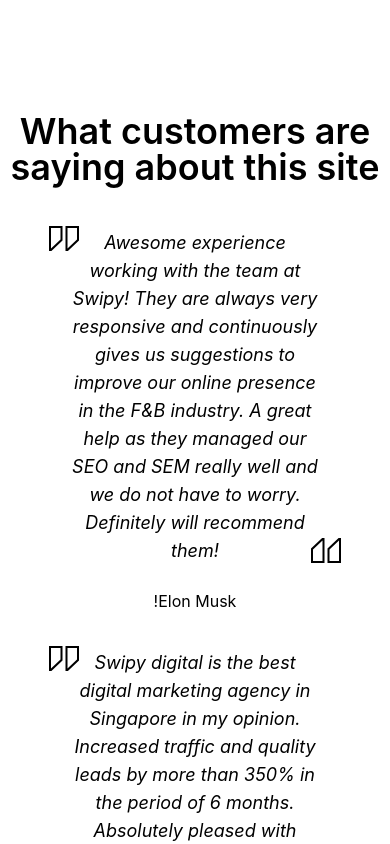
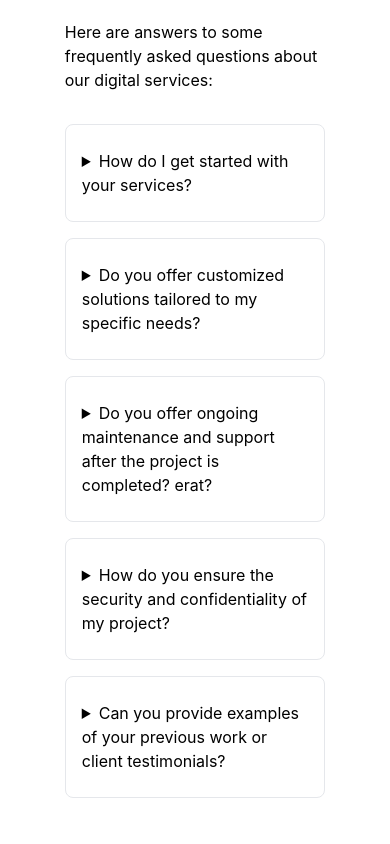
Before and after one commit to Anas-Mahmud/swipy-client, a React (Create React App) app: page / in a window 390 px wide. Shown: the part 8400-9244 px from the top of the page. Built offline with nearby package versions, Linux system fonts and the light colour scheme; no server answers.

Commit message:
FAQ section added

```diff
--- /dev/null
+++ b/src/Pages/Home/FAQ.js
@@ -0,0 +1,78 @@
+import React from "react";
+
+const FAQ = () => {
+  return (
+    <section className="text-start w-9/12 mx-auto">
+      <div className="container flex flex-col justify-center px-4 py-8 mx-auto md:p-8">
+        <h2 className="text-2xl font-semibold sm:text-4xl">
+          Frequently Asked Questions
+        </h2>
+        <p className="mt-4 mb-8 dark:text-gray-400">
+          Here are answers to some frequently asked questions about our digital
+          services:
+        </p>
+        <div className="space-y-4">
+          <details className="w-full border rounded-lg">
+            <summary className="px-4 py-6 focus:outline-none focus-visible:ring-violet-400">
+              How do I get started with your services?
+            </summary>
+            <p className="px-4 py-6 pt-0 ml-4 -mt-4 dark:text-gray-400">
+              Simply reach out to us through our contact form or give us a call.
+              We will schedule an initial consultation to discuss your project
+              requirements, goals, and timelines. From there, we'll provide you
+              with a customized proposal and a road map for getting started.
+            </p>
+          </details>
+          <details className="w-full border rounded-lg">
+            <summary className="px-4 py-6 focus:outline-none focus-visible:ring-violet-400">
+              Do you offer customized solutions tailored to my specific needs?
+            </summary>
+            <p className="px-4 py-6 pt-0 ml-4 -mt-4 dark:text-gray-400">
+              Absolutely! We understand that every business is unique. We take a
+              customized approach to each project, carefully assessing your
+              requirements and tailoring our solutions to meet your specific
+              needs and objectives.
+            </p>
+          </details>
+          <details className="w-full border rounded-lg">
+            <summary className="px-4 py-6 focus:outline-none focus-visible:ring-violet-400">
+              Do you offer ongoing maintenance and support after the project is
+              completed? erat?
+            </summary>
+            <p className="px-4 py-6 pt-0 ml-4 -mt-4 dark:text-gray-400">
+              Yes, we offer ongoing maintenance and support services to ensure
+              the smooth functioning of your digital assets. We provide support
+              packages that include regular updates, bug fixes, security
+              enhancements, and technical assistance as needed.
+            </p>
+          </details>
+          <details className="w-full border rounded-lg">
+            <summary className="px-4 py-6 focus:outline-none focus-visible:ring-violet-400">
+              How do you ensure the security and confidentiality of my project?
+            </summary>
+            <p className="px-4 py-6 pt-0 ml-4 -mt-4 dark:text-gray-400">
+              We prioritize the security and confidentiality of your project. We
+              have strict protocols in place to protect your data and ensure
+              confidentiality. We are happy to sign any necessary non-disclosure
+              agreements (NDAs) to provide you with peace of mind.
+            </p>
+          </details>
+          <details className="w-full border rounded-lg">
+            <summary className="px-4 py-6 focus:outline-none focus-visible:ring-violet-400">
+              Can you provide examples of your previous work or client
+              testimonials?
+            </summary>
+            <p className="px-4 py-6 pt-0 ml-4 -mt-4 dark:text-gray-400">
+              Yes, we have a portfolio showcasing our previous work and client
+              testimonials. You can browse through our portfolio section on our
+              website to see the projects we have completed and read
+              testimonials from our satisfied clients.
+            </p>
+          </details>
+        </div>
+      </div>
+    </section>
+  );
+};
+
+export default FAQ;
--- a/src/Pages/Home/Home/Home.js
+++ b/src/Pages/Home/Home/Home.js
@@ -6,6 +6,7 @@ import ServicesCard from "../../Services/ServicesCard";
 import About from "../About/About";
 import Banner from "../Banner/Banner";
 import Contact from "../Contact";
+import FAQ from "../FAQ";
 import Pricing from "../Pricing";
 import Testimonial from "../Testimonial";
 
@@ -43,6 +44,7 @@ const Home = () => {
       <About></About>
       <Testimonial />
       <Pricing />
+      <FAQ />
       <CustomerReview></CustomerReview>
       <Contact />
     </div>
--- a/src/Pages/Home/Pricing.js
+++ b/src/Pages/Home/Pricing.js
@@ -3,7 +3,7 @@ import React from "react";
 const Pricing = () => {
   return (
     <section className="py-6 dark:bg-gray-800 dark:text-gray-100">
-      <div className="w-3/4 p-4 mx-auto sm:p-10">
+      <div className="w-5/6 p-4 mx-auto sm:p-10">
         <div className="mb-12 space-y-4 text-center">
           <h1 className="text-3xl font-semibold leading-tight">
             Pricing Plans That Fit Your Needs
@@ -173,7 +173,7 @@ const Pricing = () => {
                       d="M9 12l2 2 4-4M7.835 4.697a3.42 3.42 0 001.946-.806 3.42 3.42 0 014.438 0 3.42 3.42 0 001.946.806 3.42 3.42 0 013.138 3.138 3.42 3.42 0 00.806 1.946 3.42 3.42 0 010 4.438 3.42 3.42 0 00-.806 1.946 3.42 3.42 0 01-3.138 3.138 3.42 3.42 0 00-1.946.806 3.42 3.42 0 01-4.438 0 3.42 3.42 0 00-1.946-.806 3.42 3.42 0 01-3.138-3.138 3.42 3.42 0 00-.806-1.946 3.42 3.42 0 010-4.438 3.42 3.42 0 00.806-1.946 3.42 3.42 0 013.138-3.138z"
                     ></path>
                   </svg>
-                  <span>Access to premium features U</span>
+                  <span>Access to premium features</span>
                 </li>
                 <li className="flex justify-center space-x-2">
                   <svg
--- a/src/Pages/Shared/Navbar/Navbar.js
+++ b/src/Pages/Shared/Navbar/Navbar.js
@@ -36,6 +36,9 @@ const Navbar = () => {
         )}
         <Link className="mr-5" to={"/blogs"}>
           Blogs
+        </Link>
+        <Link className="mr-5" to={"/about"}>
+          About US
         </Link>
         <Link className="mr-5" to={"/contact"}>
           Contact
--- a/src/Router/Routers/Routers.js
+++ b/src/Router/Routers/Routers.js
@@ -3,6 +3,7 @@ import Main from "../../Layout/Main";
 import AddService from "../../Pages/AddService/AddService";
 import Blogs from "../../Pages/Blogs/Blogs";
 import Error from "../../Pages/Error/Error";
+import About from "../../Pages/Home/About/About";
 import Contact from "../../Pages/Home/Contact";
 import Home from "../../Pages/Home/Home/Home";
 import Login from "../../Pages/Login/Login";
@@ -71,6 +72,10 @@ const router = createBrowserRouter([
         element: <Blogs></Blogs>,
       },
       {
+        path: "/about",
+        element: <About />,
+      },
+      {
         path: "/contact",
         element: <Contact />,
       },
```
